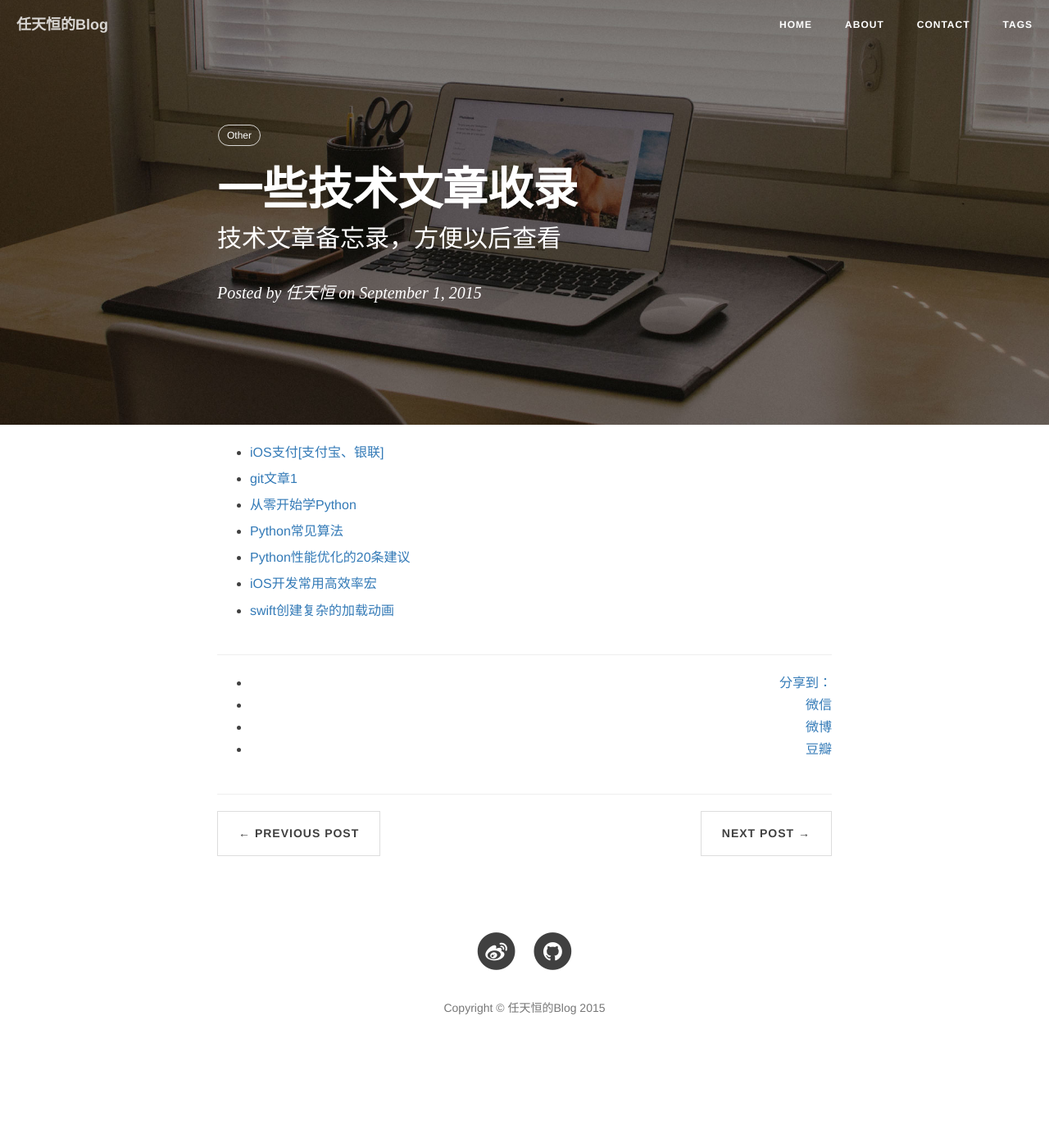
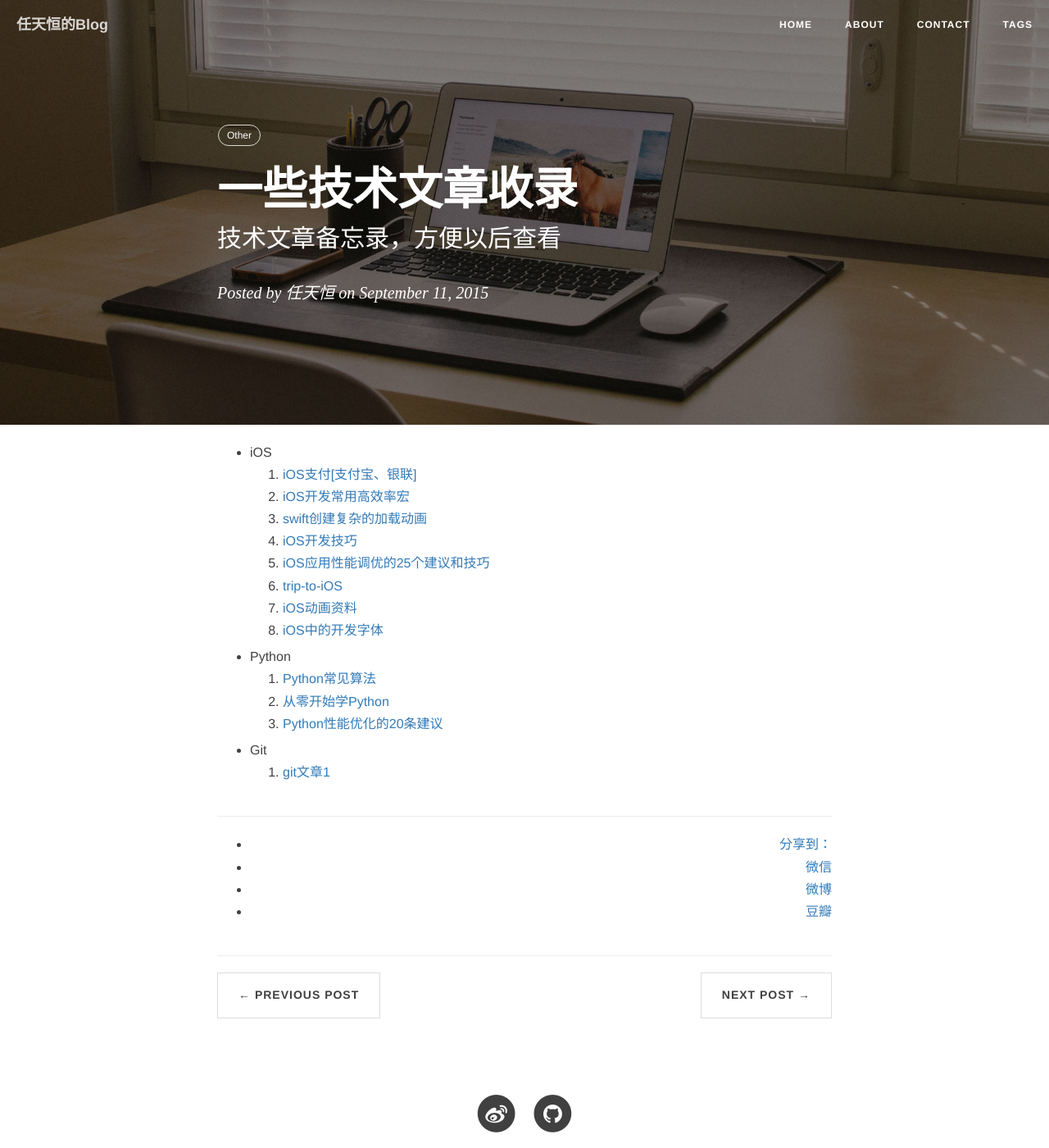
Before and after one commit to rth211/rth211.github.io, a Jekyll site: the page built from _posts/2015.09/2015-09-01-SomeGoodArticles.md, in a window 1280 px wide and 1400 px high. Shown: the whole window at 82% size. Built offline with Jekyll 4.4.1, drawn with Linux system fonts in a browser that asks for light colours; nearby versions of some CDN libraries; comment, search, counter and statistics services are not loaded.

Commit message:
文章更新

```diff
--- a/_posts/2015.09/2015-09-01-SomeGoodArticles.md
+++ b/_posts/2015.09/2015-09-01-SomeGoodArticles.md
@@ -2,21 +2,25 @@
 layout: post
 title: 一些技术文章收录
 subtitle:   "技术文章备忘录，方便以后查看"
-date: 2015-09-01 11:30:00
+date: 2015-09-11 15:00:00
 author:     "任天恒"
 header-img: "img/home-bg.jpg"
 tags:	Other
 ---
-*	[iOS支付[支付宝、银联]](http://www.jianshu.com/p/97d38b00e53d?utm_campaign=hugo&utm_medium=reader_share&utm_content=note&utm_source=weibo)
+* iOS
+  1.  [iOS支付[支付宝、银联]](http://www.jianshu.com/p/97d38b00e53d?utm_campaign=hugo&utm_medium=reader_share&utm_content=note&utm_source=weibo)
+  2.  [iOS开发常用高效率宏](http://segmentfault.com/a/1190000003507630#articleHeader8)
+  3.  [swift创建复杂的加载动画](http://www.cocoachina.com/swift/20150906/13327.html)
+  4.  [iOS开发技巧](https://github.com/koknine/NOTE)
+  5.  [iOS应用性能调优的25个建议和技巧](http://blog.csdn.net/linzhiji/article/details/8792930)
+  6.	[trip-to-iOS](https://github.com/Aufree/trip-to-iOS)
+	7.	[iOS动画资料](https://github.com/cjwirth/awesome-ios-ui)
+	8.	[iOS中的开发字体](https://github.com/dsxNiubility/SXFontShow)
 
-*	[git文章1](http://www.cnblogs.com/pyer/p/4752770.html)
+* Python
+  1.  [Python常见算法](http://www.imooc.com/article/1404)
+  2.  [从零开始学Python](https://github.com/qiwsir/StarterLearningPython)
+  3.  [Python性能优化的20条建议](http://www.imooc.com/article/1438)
 
-* [从零开始学Python](https://github.com/qiwsir/StarterLearningPython)
-
-* [Python常见算法](http://www.imooc.com/article/1404)
-
-* [Python性能优化的20条建议](http://www.imooc.com/article/1438)
-
-* [iOS开发常用高效率宏](http://segmentfault.com/a/1190000003507630#articleHeader8)
-
-* [swift创建复杂的加载动画](http://www.cocoachina.com/swift/20150906/13327.html)
+* Git
+  1.  [git文章1](http://www.cnblogs.com/pyer/p/4752770.html)
```
Also changed, not shown: _posts/2015.07/2015-07-02-iOS第三方库备忘录（Objective-C）.md (+10 -6 lines), _posts/2015.07/2015-07-31-iOS第三方库备忘录（swift）.md (+4 -1 lines).
